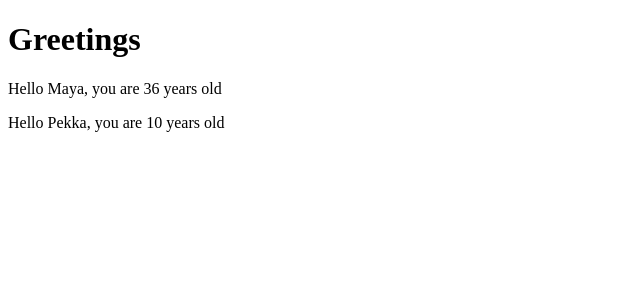
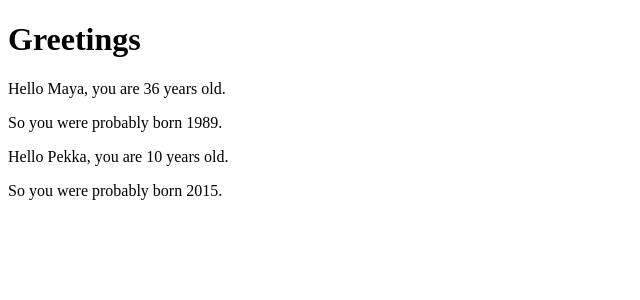
Before and after one commit to tumpsu/fullstackopen_harjoitukset, a React (Vite) app in the folder part1/: page / in a window 1280 px wide. Shown: the top 300 px of the page, without its empty margins (0-640 px from the left). Built offline with nearby package versions, Linux system fonts and the light colour scheme.

Commit message:
Added logic to determine when person is born.

```diff
--- a/part1/src/App.jsx
+++ b/part1/src/App.jsx
@@ -1,10 +1,17 @@
 const Hello = (props) => {
-  console.log(props)
+  console.log(props);
+  const bornYear = () => {
+    const yearNow = new Date().getFullYear()
+    return yearNow - props.age
+  }
+
+
   return (
     <div>
       <p>
-        Hello {props.name}, you are {props.age} years old
+        Hello {props.name}, you are {props.age} years old.
       </p>
+      <p>So you were probably born {bornYear()}.</p>
     </div>
   )
 }
```
